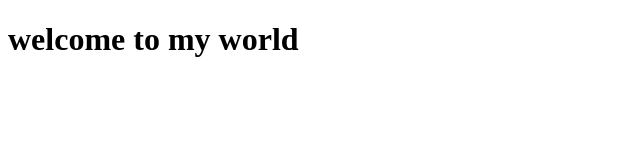
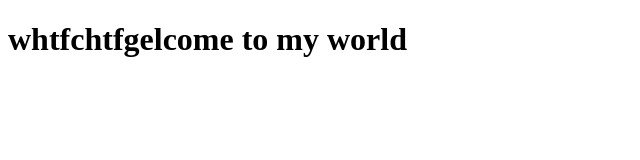
Before and after one commit to SATVIK297/letsLearnGit, a plain HTML site: page index.html in a window 1280 px wide. Shown: the whole page, without its empty margins (0-640 px from the left). Drawn offline with Linux system fonts and the light colour scheme.

Commit message:
adding again

```diff
--- a/index.html
+++ b/index.html
@@ -7,6 +7,6 @@
     <title>Document</title>
 </head>
 <body>
-    <h1>welcome to my world</h1>
+    <h1>whtfchtfgelcome to my world</h1>
 </body>
 </html>
```
